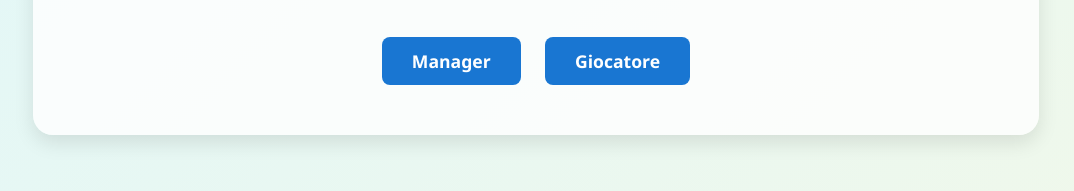
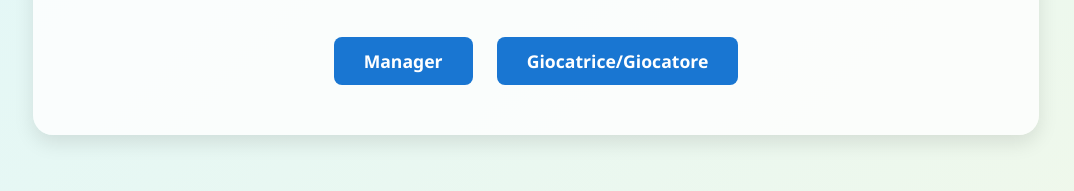
Before and after one commit to as-x0/NotteDellaRicerca2025, a website: page public/index.html in a window 1280 px wide. Shown: the part 419-610 px from the top of the page, without its empty margins (104-1178 px from the left). Drawn offline with Linux system fonts and the light colour scheme.

Commit message:
Update index.html

```diff
--- a/public/index.html
+++ b/public/index.html
@@ -64,7 +64,7 @@
     <h1>Cambiamento climatico e produzione di cibo</h1>
     <h2>Entra come:</h2>
     <a href="manager.html" class="btn">Manager</a>
-    <a href="player.html" class="btn btn-alt">Giocatore</a>
+    <a href="player.html" class="btn btn-alt">Giocatrice/Giocatore</a>
   </div>
 </body>
 </html>
```
